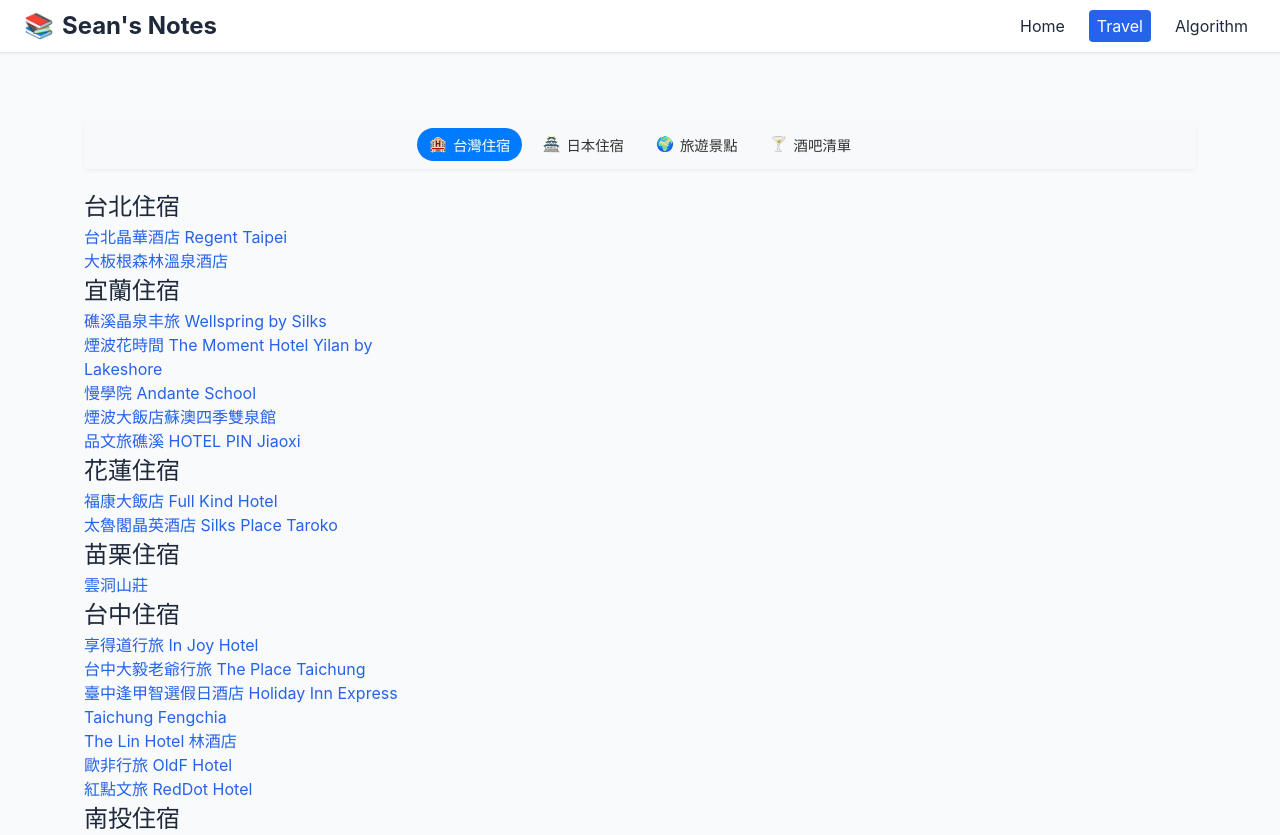
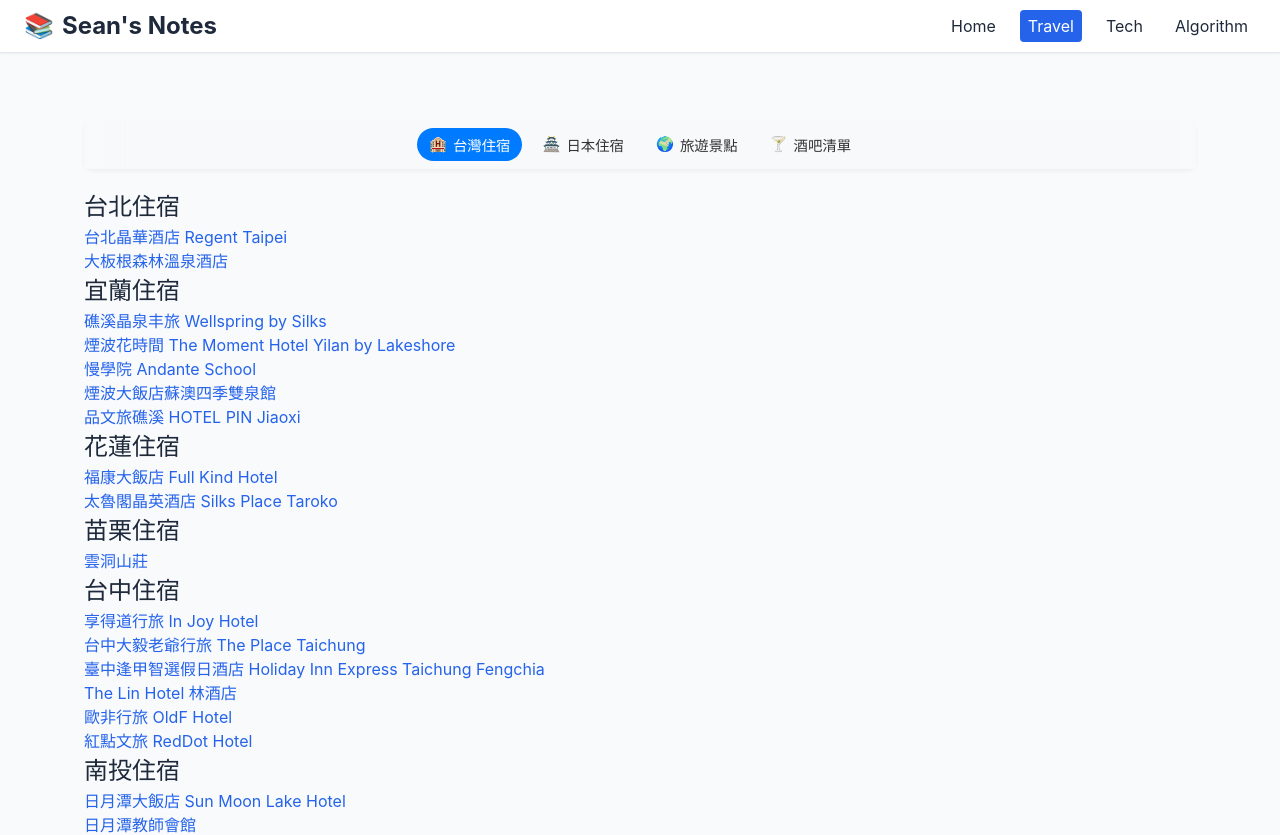
Before and after one commit to sean1093/outline, a React (Vite) app: page /#/travel in a window 1280 px wide. Shown: the top 835 px of the page. Built offline with nearby package versions, Linux system fonts and the light colour scheme.

Commit message:
fix: standardize list layout across all pages
- Fix Tech page structure to match other pages
- Ensure consistent single-column layout
- Maintain uniform spacing and styling

```diff
--- a/src/components/Section.tsx
+++ b/src/components/Section.tsx
@@ -22,11 +22,17 @@
                     flex: 1,
                     paddingTop: theme.spacing.xxl,
                     paddingBottom: theme.spacing.xl,
-                    maxWidth: theme.breakpoints.desktop,
+                    maxWidth: '100%',
+                    width: '100%',
                     margin: '0 auto',
                     paddingLeft: theme.spacing.lg,
                     paddingRight: theme.spacing.lg,
-                    width: '100%',
+                    [`@media (min-width: ${theme.breakpoints.mobile})`]: {
+                        maxWidth: '90%',
+                    },
+                    [`@media (min-width: ${theme.breakpoints.tablet})`]: {
+                        maxWidth: '1200px',
+                    },
                 }}
             >
                 {children}
@@ -41,9 +47,9 @@
         <ul
             className={`fade-in ${className || ''}`}
             style={{
-                display: 'grid',
+                display: 'flex',
+                flexDirection: 'column',
                 gap: theme.spacing.xl,
-                gridTemplateColumns: 'repeat(auto-fill, minmax(320px, 1fr))',
                 marginTop: theme.spacing.xl,
                 listStyle: 'none',
                 padding: 0,
--- a/src/components/StickyHeader.tsx
+++ b/src/components/StickyHeader.tsx
@@ -118,6 +118,13 @@
                             Travel
                         </Link>
                         <Link
+                            to="/tech"
+                            style={location.pathname === '/tech' ? activeLinkStyle : linkStyle}
+                            onClick={() => setIsMenuOpen(false)}
+                        >
+                            Tech
+                        </Link>
+                        <Link
                             to="/algorithm"
                             style={location.pathname === '/algorithm' ? activeLinkStyle : linkStyle}
                             onClick={() => setIsMenuOpen(false)}
@@ -141,6 +148,12 @@
                         Travel
                     </Link>
                     <Link
+                        to="/tech"
+                        style={location.pathname === '/tech' ? activeLinkStyle : linkStyle}
+                    >
+                        Tech
+                    </Link>
+                    <Link
                         to="/algorithm"
                         style={location.pathname === '/algorithm' ? activeLinkStyle : linkStyle}
                     >
--- a/src/config/techConfig.ts
+++ b/src/config/techConfig.ts
@@ -90,6 +90,20 @@
         { title: 'useRef 怎麼用？', link: '/p/ac1c488ce643' },
         { title: 'useImperativeHandle 怎麼用？', link: '/p/384250b3bfcd' },
     ],
+    'kubernetes 學習筆記': [
+        {
+            title: 'Kubernetes 學習筆記 — 什麼是 Container 與 Image？',
+            link: '/p/ccae4117fe65',
+        },
+        {
+            title: 'Kubernetes 學習筆記 — Container Orchestration 與 Kubernetes 的核心架構簡介',
+            link: '/p/bc72b1c55d8b',
+        },
+        {
+            title: 'Kubernetes 學習筆記 — Pod 是什麼？使用 minikube 來動手建立一個 Pod 吧',
+            link: '/p/03cbb1fa0b56',
+        },
+    ],
     '雲端服務相關 - AWS, GCP': [
         {
             title: 'AWS 學習筆記 — 無伺服器 Serverless 的 Lambda',
--- a/src/pages/Tech.tsx
+++ b/src/pages/Tech.tsx
@@ -5,11 +5,11 @@
 
 const Tech = () => {
     return (
-        <ListContainer>
-            <Section>
+        <Section>
+            <ListContainer>
                 <List domain={mediumDomain} blogPosts={blogPosts} />
-            </Section>
-        </ListContainer>
+            </ListContainer>
+        </Section>
     );
 };
 
```
